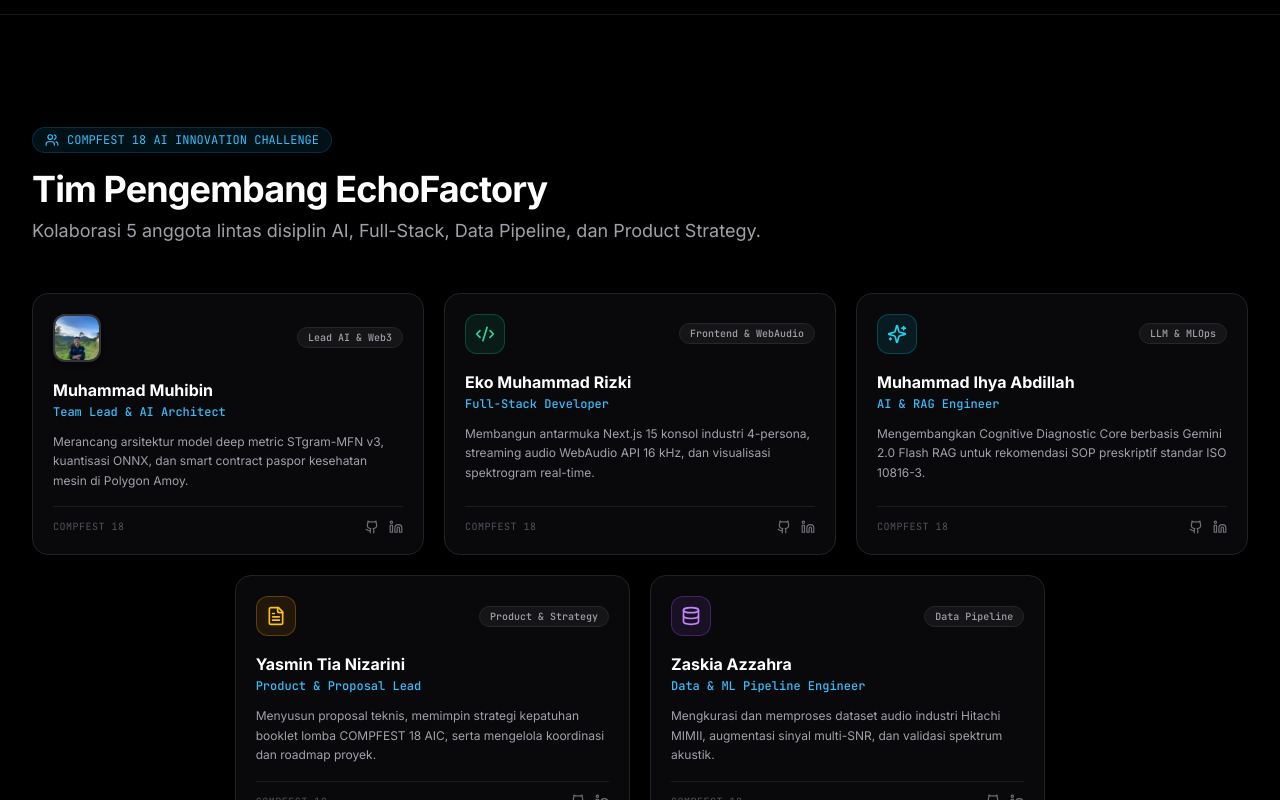
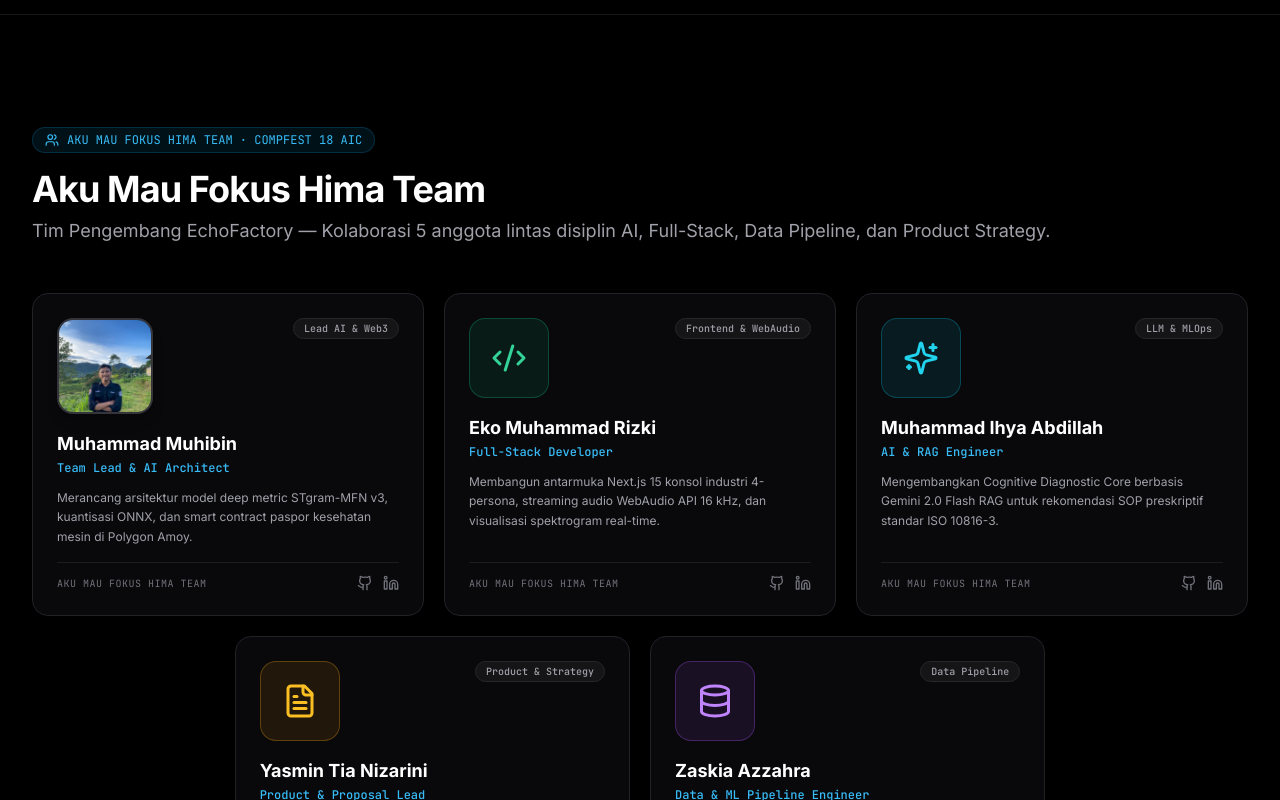
Before and after one commit to bvmhdd/EchoFactory-COMPFEST, a Next.js app: page / in a window 1280 px wide. Shown: the part 6400-7200 px from the top of the page. Built offline with nearby package versions, Linux system fonts and the light colour scheme.

Commit message:
feat(team): enlarge avatar photo size and update team name to Aku Mau Fokus Hima Team

```diff
--- a/src/components/landing/team-section.tsx
+++ b/src/components/landing/team-section.tsx
@@ -83,13 +83,13 @@
         <div>
           <div className="inline-flex items-center gap-2 px-3 py-1 rounded-full bg-sky-500/10 border border-sky-500/20 text-sky-400 text-xs font-mono mb-4">
             <Users className="w-3.5 h-3.5" />
-            <span>COMPFEST 18 AI INNOVATION CHALLENGE</span>
+            <span>AKU MAU FOKUS HIMA TEAM · COMPFEST 18 AIC</span>
           </div>
           <h2 className="text-3xl sm:text-4xl font-bold tracking-tight text-white mb-2">
-            Tim Pengembang EchoFactory
+            Aku Mau Fokus Hima Team
           </h2>
           <p className="text-base sm:text-lg text-zinc-400 font-normal">
-            Kolaborasi 5 anggota lintas disiplin AI, Full-Stack, Data Pipeline, dan Product Strategy.
+            Tim Pengembang EchoFactory — Kolaborasi 5 anggota lintas disiplin AI, Full-Stack, Data Pipeline, dan Product Strategy.
           </p>
         </div>
       </div>
@@ -121,12 +121,12 @@
   const hasPhoto = Boolean(member.avatarUrl && member.avatarUrl.trim().length > 0 && !imgError);
 
   return (
-    <div className="p-5 rounded-2xl bg-[#09090C] border border-[#222226] hover:border-zinc-700 transition-all duration-300 flex flex-col justify-between shadow-lg hover:shadow-xl group hover:bg-[#0D0D12]">
+    <div className="p-6 rounded-2xl bg-[#09090C] border border-[#222226] hover:border-zinc-700 transition-all duration-300 flex flex-col justify-between shadow-lg hover:shadow-xl group hover:bg-[#0D0D12]">
       <div>
-        {/* Card Header: Avatar Photo / Fallback Icon + Role Tag */}
-        <div className="flex items-center justify-between mb-4">
+        {/* Card Header: Prominent Avatar Photo / Fallback Icon + Role Tag */}
+        <div className="flex items-start justify-between mb-4">
           {hasPhoto ? (
-            <div className="relative w-12 h-12 rounded-xl overflow-hidden border-2 border-zinc-700/80 group-hover:border-sky-500/50 shadow-md transition-all">
+            <div className="relative w-20 h-20 sm:w-24 sm:h-24 rounded-2xl overflow-hidden border-2 border-zinc-700/80 group-hover:border-sky-500/60 shadow-lg group-hover:shadow-sky-500/10 transition-all">
               <Image
                 src={member.avatarUrl!}
                 alt={member.name}
@@ -137,8 +137,8 @@
               />
             </div>
           ) : (
-            <div className={`w-10 h-10 rounded-xl border flex items-center justify-center ${member.accentColor}`}>
-              <IconComp className="w-5 h-5" />
+            <div className={`w-16 h-16 sm:w-20 sm:h-20 rounded-2xl border flex items-center justify-center ${member.accentColor}`}>
+              <IconComp className="w-8 h-8 sm:w-9 sm:h-9" />
             </div>
           )}
 
@@ -148,7 +148,7 @@
         </div>
 
         {/* Name & Hackathon Role */}
-        <h3 className="text-base font-bold text-white mb-0.5 group-hover:text-sky-300 transition-colors">
+        <h3 className="text-lg font-bold text-white mb-0.5 group-hover:text-sky-300 transition-colors">
           {member.name}
         </h3>
         <div className="text-xs font-mono font-medium text-sky-400 mb-3">
@@ -163,8 +163,8 @@
 
       {/* Social Links Footer */}
       <div className="border-t border-[#1C1C20] pt-3 flex items-center justify-between">
-        <span className="text-[10px] font-mono text-zinc-600 uppercase tracking-wider">
-          COMPFEST 18
+        <span className="text-[10px] font-mono text-zinc-500 uppercase tracking-wider">
+          Aku Mau Fokus Hima Team
         </span>
         <div className="flex items-center gap-2.5 text-zinc-500">
           {member.github && (
@@ -175,7 +175,7 @@
               className="hover:text-white transition-colors"
               title="GitHub Profile"
             >
-              <Github className="w-3.5 h-3.5" />
+              <Github className="w-4 h-4" />
             </a>
           )}
           {member.linkedin && (
@@ -186,7 +186,7 @@
               className="hover:text-sky-400 transition-colors"
               title="LinkedIn Profile"
             >
-              <Linkedin className="w-3.5 h-3.5" />
+              <Linkedin className="w-4 h-4" />
             </a>
           )}
         </div>
```
